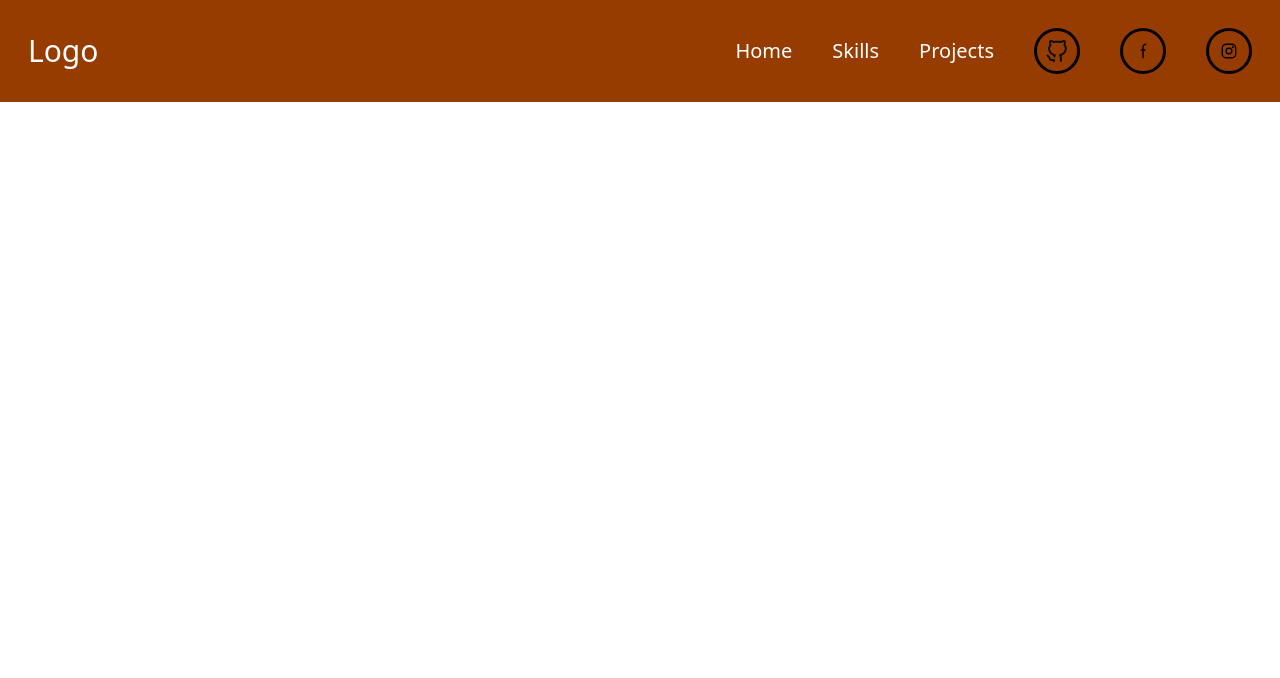
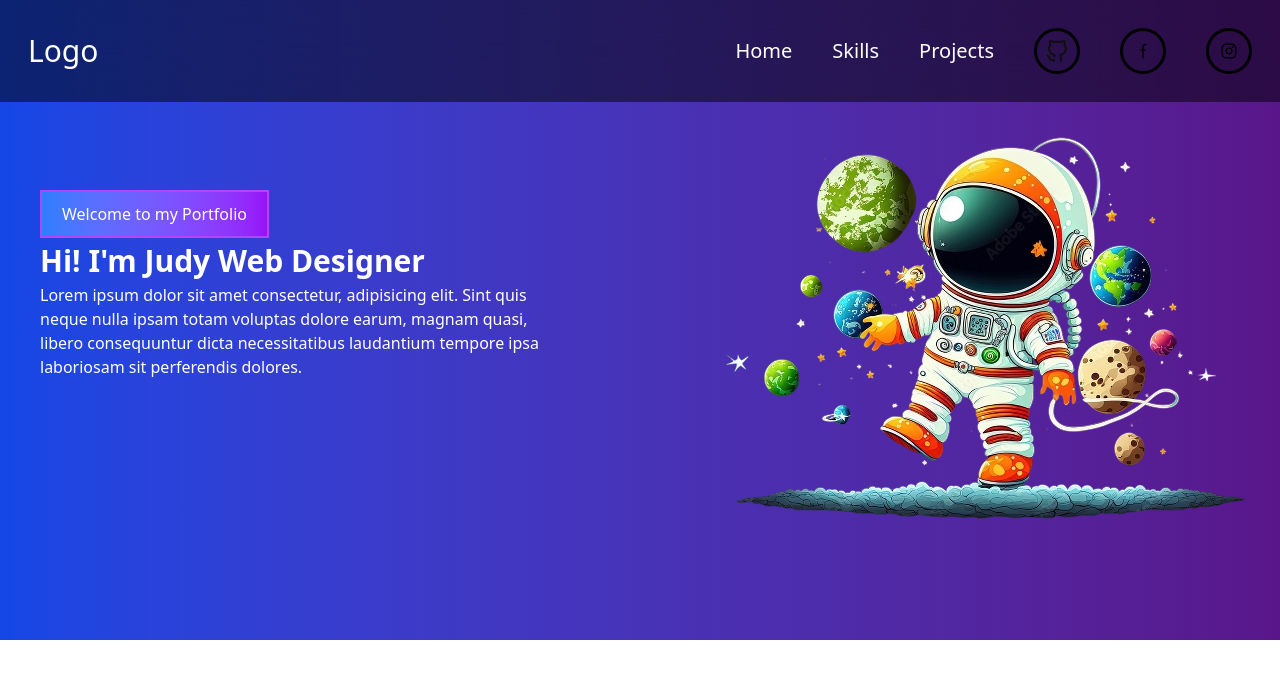
Before and after one commit to Littlesaru/Littlesaru.github.io, a website: page src/index.html in a window 1280 px wide. Drawn offline with nearby package versions, Linux system fonts and the light colour scheme; files that its build step writes are made by us from their sources.

Commit message:
Make some change

```diff
--- a/src/index.html
+++ b/src/index.html
@@ -6,41 +6,66 @@
     <title>Home Page</title>
     <link href="./output.css" rel="stylesheet" />
   </head>
-  <body class="relative">
-      <nav class="sticky flex flex-row justify-between content-center items-center bg-amber-800 p-7">
+  <body
+    class="relative w-[100%] h-fit"
+  >
+    <nav
+      class="fixed w-full flex flex-row justify-between content-center items-center p-7 bg-black/50 backdrop-blur-2xl"
+    >
       <!-- Logo -->
       <div>
         <h1 class="text-3xl text-white">Logo</h1>
       </div>
 
       <!-- Link Section -->
-        <div class="flex flex-row justify-center content-center items-center gap-10">
-          <a href="" class="text-xl text-white hover:underline ">Home</a>
+      <div
+        class="flex flex-row justify-center content-center items-center gap-10"
+      >
+        <a href="" class="text-xl text-white hover:underline">Home</a>
         <a href="" class="text-xl text-white hover:underline">Skills</a>
         <a href="" class="text-xl text-white hover:underline">Projects</a>
         <div class="flex border-3 p-2 rounded-full">
           <a href="" class="text-xl text-white hover:underline">
-              <img src="../img/github.svg" alt="github" class="size-6">
+            <img src="../img/github.svg" alt="github" class="size-6" />
           </a>
         </div>
 
         <div class="flex border-3 p-2 rounded-full">
           <a href="" class="text-xl text-white hover:underline">
-              <img src="../img/facebook.svg" alt="facebook" class="size-6">
+            <img src="../img/facebook.svg" alt="facebook" class="size-6" />
           </a>
         </div>
 
         <div class="flex border-3 p-2 rounded-full">
           <a href="" class="text-xl text-white hover:underline">
-              <img src="../img/instagram.svg" alt="instagram" class="size-6">
+            <img src="../img/instagram.svg" alt="instagram" class="size-6" />
           </a>
         </div>
       </div>
     </nav>
-
+    <main class=" bg-gradient-to-r from-blue-700 to-purple-900  flex items-center justify-between  bg-cover bg-no-repeat bg-center h-[80vh]">
       <!-- Home -->
-    <main>
-      <!-- Home -->
+      <div class="flex w-full justify-between">
+        <div class="w-[500px] mx-[40px] py-[70px]">
+          <h1
+            class="text-white border-2 border-[#b345f7] w-fit px-[20px] py-[10px] bg-gradient-to-r from-blue-500 to-purple-600"
+          >
+            Welcome to my Portfolio
+          </h1>
+          <h1 class="text-white text-[30px] font-extrabold">
+            Hi! I'm Judy Web Designer
+          </h1>
+          <p class="text-white">
+            Lorem ipsum dolor sit amet consectetur, adipisicing elit. Sint quis
+            neque nulla ipsam totam voluptas dolore earum, magnam quasi, libero
+            consequuntur dicta necessitatibus laudantium tempore ipsa laboriosam
+            sit perferendis dolores.
+          </p>
+        </div>
+        <div>
+          <img src="../img/spaceIcon.png" alt="spaceIcon" />
+        </div>
+      </div>
       <!-- Skills -->
       <!-- About Us -->
       <!-- Projects -->
```
Also changed, not shown: img/bg-image.jpg (deleted), img/space.avif (deleted), img/spaceIcon.png (added). Lines whose indentation alone changed are shown as unchanged.
